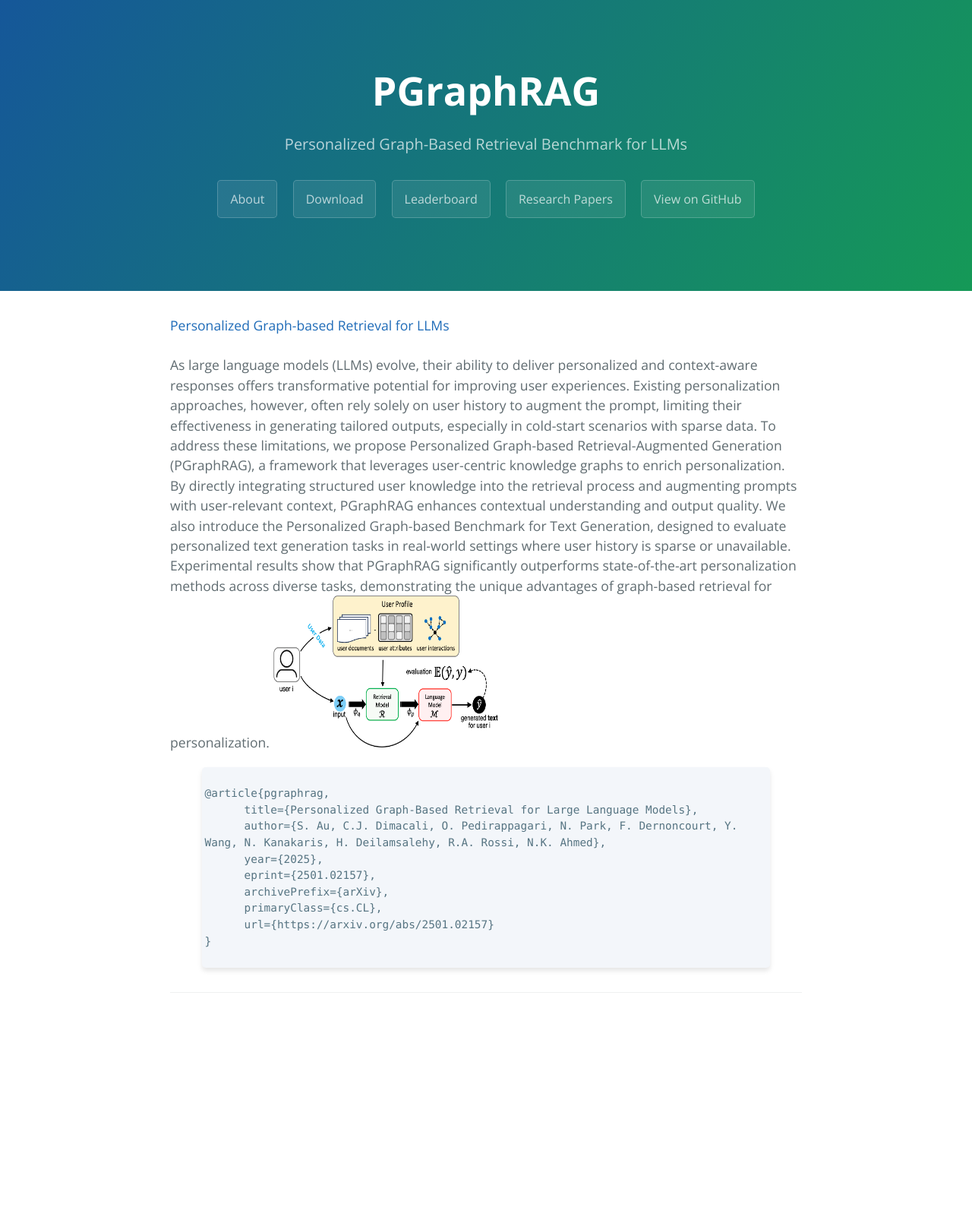
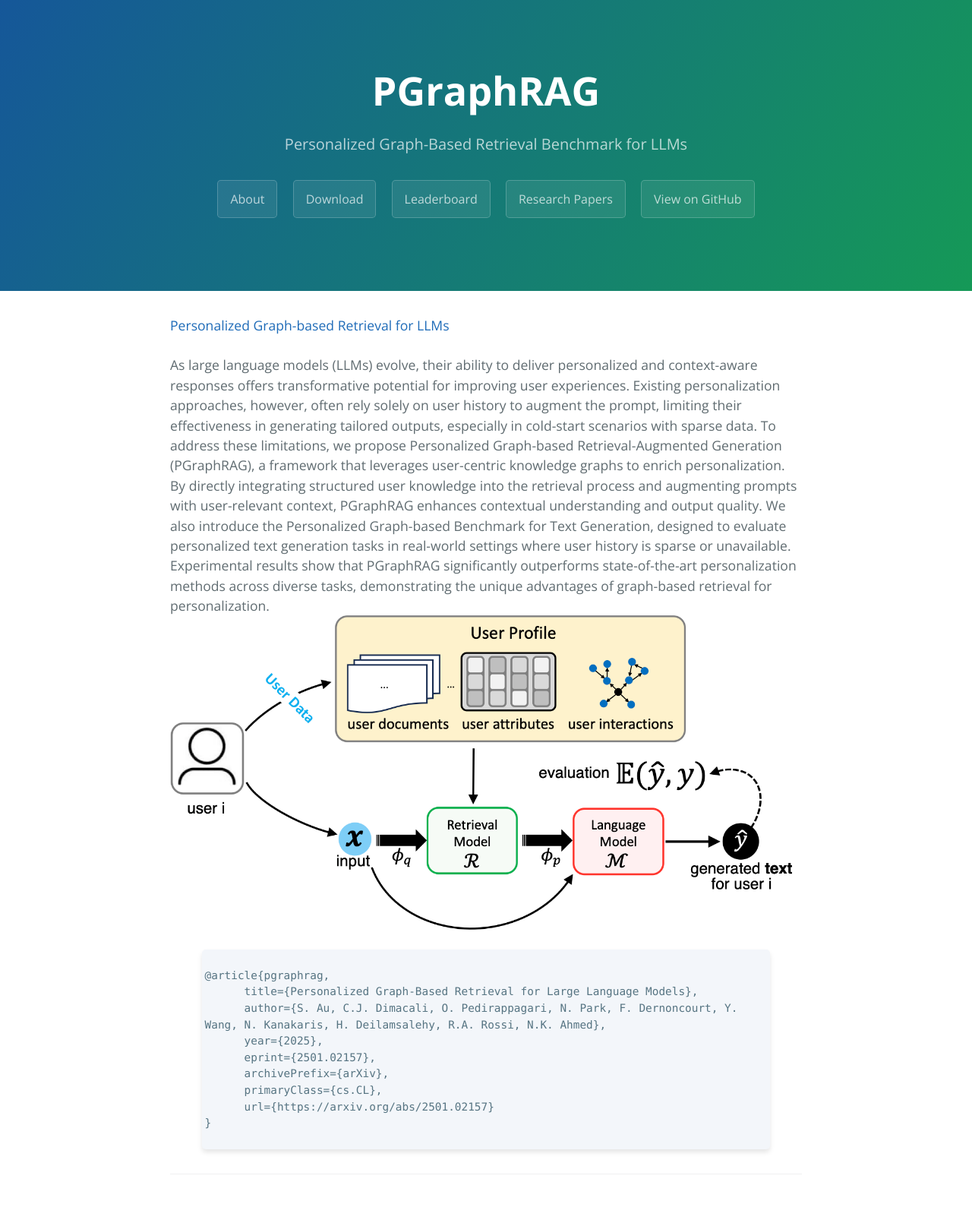
Before and after one commit to PGraphRAG-benchmark/PGraphRAG-benchmark.github.io, a Jekyll site: the page built from related-papers.html, in a window 1280 px wide. Shown: the whole page at 76% size. Built offline with Jekyll 4.4.1, drawn with Linux system fonts in a browser that asks for light colours; before the commit the page ends 1371 px from its top, so only the background shows below that.

Commit message:
Update related-papers.html

```diff
--- a/related-papers.html
+++ b/related-papers.html
@@ -9,7 +9,7 @@
 
 As large language models (LLMs) evolve, their ability to deliver personalized and context-aware responses offers transformative potential for improving user experiences. Existing personalization approaches, however, often rely solely on user history to augment the prompt, limiting their effectiveness in generating tailored outputs, especially in cold-start scenarios with sparse data. To address these limitations, we propose Personalized Graph-based Retrieval-Augmented Generation (PGraphRAG), a framework that leverages user-centric knowledge graphs to enrich personalization. By directly integrating structured user knowledge into the retrieval process and augmenting prompts with user-relevant context, PGraphRAG enhances contextual understanding and output quality. We also introduce the Personalized Graph-based Benchmark for Text Generation, designed to evaluate personalized text generation tasks in real-world settings where user history is sparse or unavailable. Experimental results show that PGraphRAG significantly outperforms state-of-the-art personalization methods across diverse tasks, demonstrating the unique advantages of graph-based retrieval for personalization.
 
-<img src="pgraphrag-fig.png" alt="" width="300" height="200">
+<img src="pgraphrag-fig.png" alt="">
 
    <code>
 @article{pgraphrag,
```
